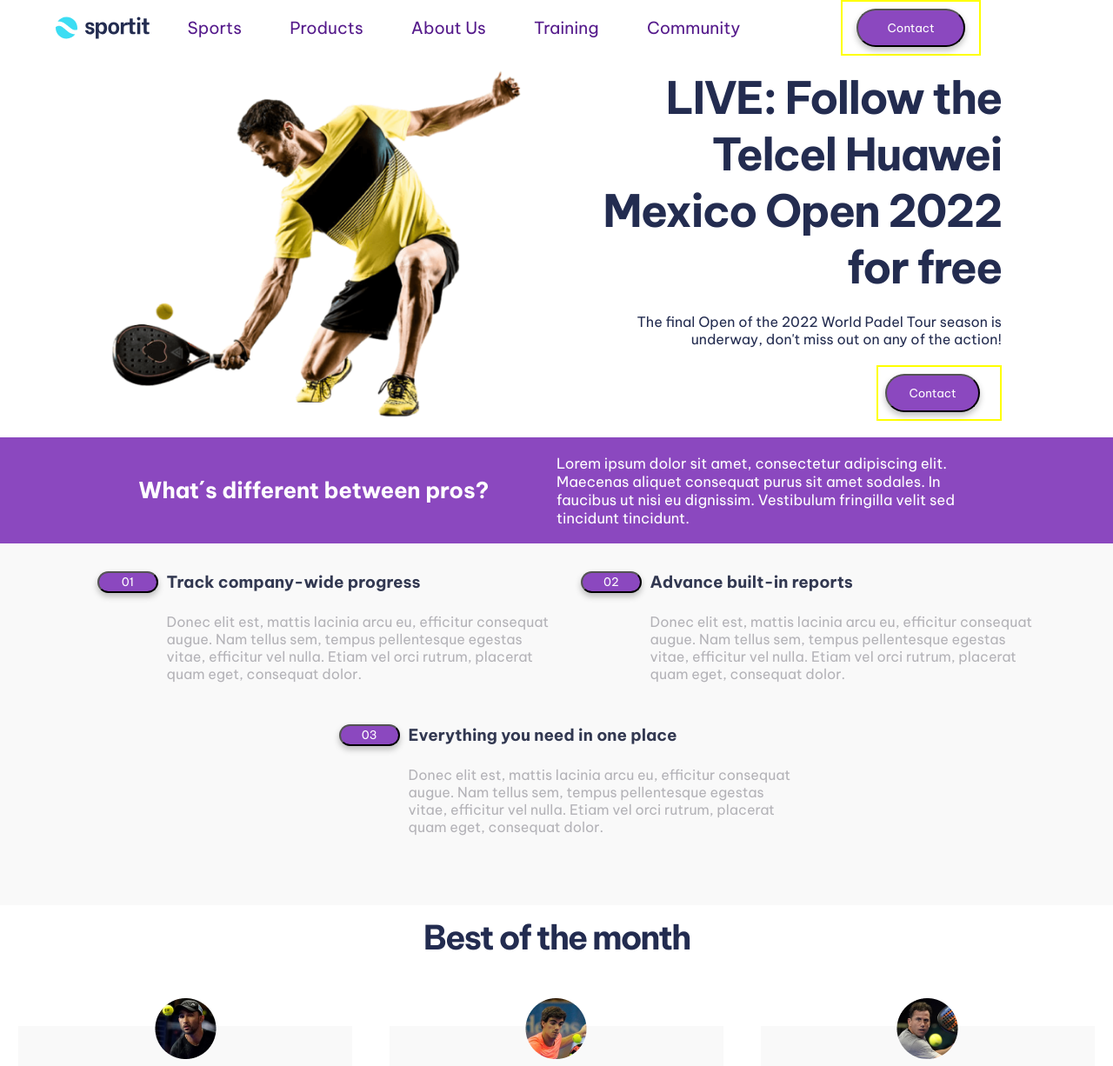
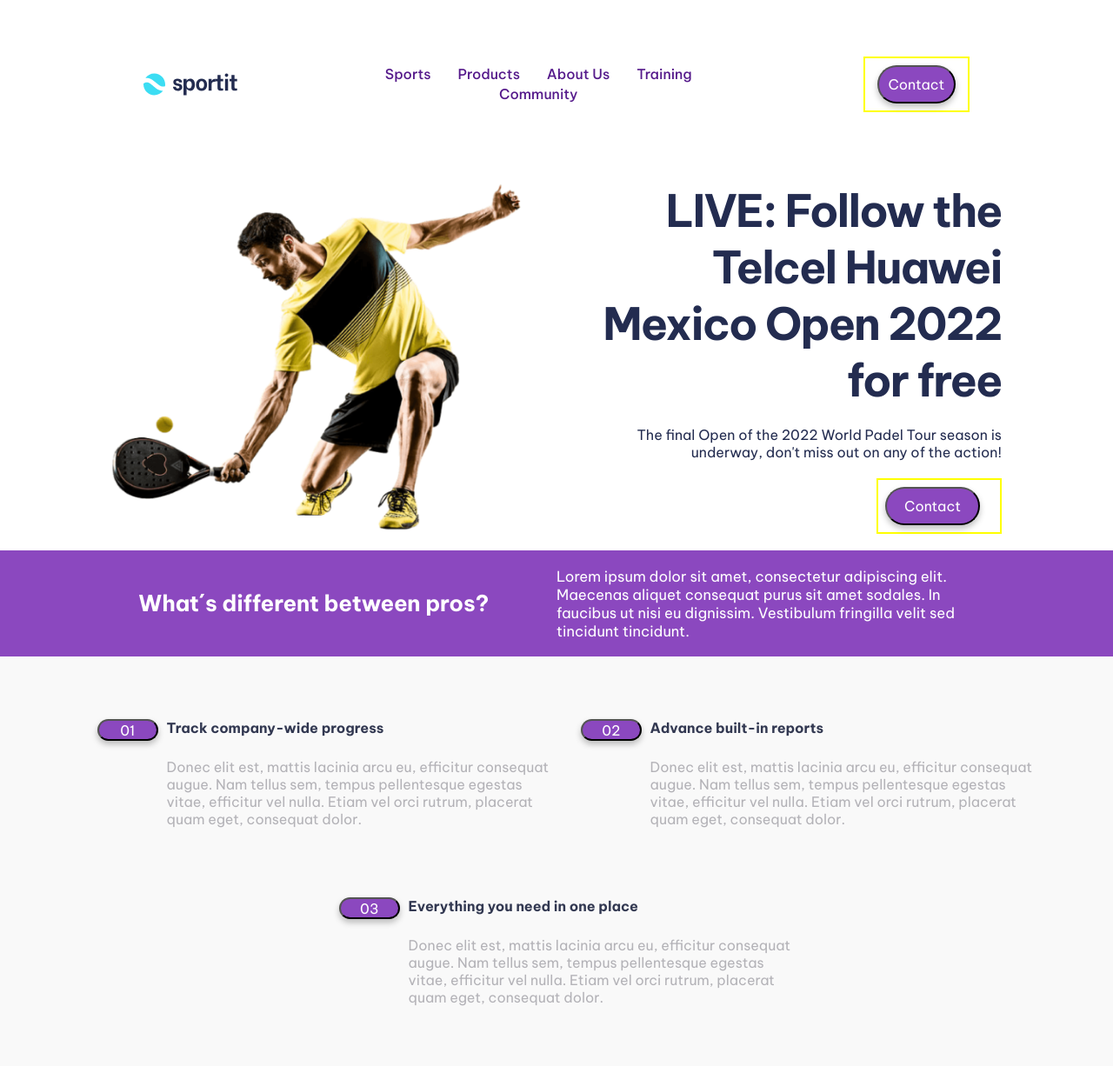
Before and after one commit to lesep28/examen-final-FE1, a plain HTML site: page index.html in a window 1280 px wide. Shown: the top 1226 px of the page at 87% size. Drawn offline with Linux system fonts and the light colour scheme.

Commit message:
version casi final

```diff
--- a/css/styles.css
+++ b/css/styles.css
@@ -3,13 +3,14 @@
     margin: 0;
     padding: 0;
     font-family: 'Be Vietnam Pro', sans-serif;
+    font-size: 16px;
+    font-style: normal;
 }
 
-/* .listaMenu li{
-    list-style: none;https://github.com/lesep28/examen-final-FE1
-    text-decoration: none;
+ul li{
+    list-style: none;
+}
 
-} */
 
 a:link {
     text-decoration: none;
@@ -18,21 +19,19 @@ a:link {
 
 
 body {
-    /* height: 900px; */
     display: flex;
     flex-direction: column;
     height: auto;
     width: auto;
 }
 
-header {
-    margin-bottom: 1.5rem;
-    display: flex;
-    justify-content: space-around;
-    height: auto;
-    margin: auto;
-    width: 90%;
-
+#header {
+    display: inline-flex;
+    text-align: center;
+    align-items: center;
+    width: 100%;
+    padding: 65px 165px;
+    gap: 14%;
 }
 
 
@@ -52,7 +51,6 @@ header> :nth-child(2) {
 
 
 .botones {
-    /* border:5px solid red; */
     border-radius: 1.5rem;
     background: #8B48BF;
     box-shadow: 0px 4px 7px 0px rgba(0, 0, 0, 0.25);
@@ -64,21 +62,18 @@ header> :nth-child(2) {
     align-items: center;
     padding: 0.65rem;
     width: 88%;
-
 }
 
-.listaMenu {
-    display: inline-flex;
+.listaMenu li {
+    display:inline-flex;
+    padding-right: 1.7rem;
     align-items: center;
-    flex-wrap: wrap;
-    font-size: 1.2rem;
-    list-style: none;
-    text-decoration: none;
-    justify-content: space-around;
-    width: 60%;
-    margin-left: 1rem;
+    font-size: 0.8rem;
+    justify-content: center;
     color: #242E52;
-
+    font-style: normal;
+    font-weight: 500;
+    line-height: 176.1%;
 }
 
 .listaMenu a:hover{
@@ -86,30 +81,18 @@ header> :nth-child(2) {
     text-decoration: underline;
 }
 
-.logo {
-    width: 14%;
-}
-
-
-ul li {
-    list-style: none;
-}
-
-
 .firstBox {
     display: flex;
     height: 10%;
     width: 80%;
     padding: 1rem 0;
     margin: auto;
-
 }
 
 .mainImage {
     width: 100%;
     size: cover;
     flex: 1;
-
 }
 
 .mainImage img {
@@ -124,17 +107,13 @@ ul li {
     text-align: right;
     flex: 1;
     padding-left: 8%;
-
 }
-
 
 .firstText p:first-child{
     font-size: 4vw;
     font-weight: bold;
     letter-spacing: -1.75px;
     }
-
-
 
 #btnFirstBox {
     display: inline-block;
@@ -155,11 +134,14 @@ ul li {
     justify-content: space-around;
 }
 
+#barra2 h2{
+    color:#B9B9C1;
+}
+
 h2 {
     font-size: 2vw;
     transition: all 0.01s;
     padding: 1rem;
-    /* border: 2px solid blue; */
     font-weight: bold;
     line-height: 1.1;
     letter-spacing: -0.2px;
@@ -170,12 +152,10 @@ h2 {
     text-align: center;
     width: 100%;
     position: relative;
-    color: #232C50;
-    font-weight: bold;
-    font-size: 3vw;
-    letter-spacing: -2px;
-
-
+    color: #242E53;
+    font-weight: 700;
+    font-size: 39.214px;
+    letter-spacing: -0.392px;
 }
 
 .textoBarra {
@@ -200,27 +180,21 @@ h2 {
     flex-direction: column;
     width: 40%;
     color: #B3B2B7;
-    padding-bottom: 3rem;
+    padding: 2.5rem 0;
 }
 
-/* OJOOOO     REPASAR ocultamos por vista inadecuada */
 .featureSubtitle {
-    /* display: flex;
-    align-items: center;
-    justify-content: center; */
     border-radius: 1.2rem 0 0 1.2rem;
     display: flex;
     justify-content: flex-start;
     position: relative;
     left: -18%;
-
 }
 
 .number {
     border-radius: 1.5rem;
     width: 18%;
     height: 25%;
-
 }
 
 h3 {
@@ -232,11 +206,8 @@ h3 {
 
 .sectionPlayers {
     text-align: center;
-    /* margin: auto; */
     width: 100%;
     height: 30%;
-    /* padding-bottom: 10rem; */
-
 }
 
 .players {
@@ -265,6 +236,9 @@ h4 {
     padding-bottom: 1rem;
 }
 
+.player p{
+    color:#B9B9C1;
+}
 #more {
     display: inline-block;
     margin-bottom: 2rem;
@@ -293,7 +267,6 @@ footer {
 
 .icons {
     width: 25%;
-
 }
 
 .mediaIcons {
@@ -308,16 +281,11 @@ footer {
     width: 45%;
     display: flex;
     justify-content: space-around;
-
-
 }
 
 
 .listaFooter ul {
-    /* border: 3px solid red; */
-
     font-size: 1.6vw;
-
 }
 
 .listaFooter ul li {
@@ -326,17 +294,10 @@ footer {
 
 .listaFooter ul li a {
     color: white;
-    /* font-size: 1rem; */
-    /* font-weight: 400; */
-    /* line-height: normal; */
 }
 
-/* .listaFooter ul li:nth-last-child(-n+3) {
-} */
-
-
 #searchButton {
-     height: 30%;
+    height: 30%;
     width: 5rem;
 }
 
@@ -348,11 +309,7 @@ form {
 input[type="text"] {
     border-radius: 1rem;
     height: 30%;
-
-    /* padding: 1rem; */
-
 }
-
 
 .copyright {
     display: flex;
@@ -361,35 +318,39 @@ input[type="text"] {
     padding-bottom: 2rem;
 }
 
-
+/* ------------------------ */
+/* VISTA MOBILE  intermedia*/
+/* ---------------------- */
 
 @media (min-width: 601px) and (max-width: 800px){
 
-
     .listaMenu {
-        font-size: 1rem;
-        margin-left: 0.4rem;
-
+        display: none;
     }
 
+    .cajaBotones {
+        display: none;
+    }
+
+    header> :nth-child(2) {
+        display: flex;
+        cursor: pointer;
+    }
 
     .footerContent{
         margin: auto;
     }
 
-
     form{
-      flex-direction: column;
-      width: 23%;
-      align-items: center;
-      line-height: 2;
-
+        flex-direction: column;
+        width: 23%;
+        align-items: center;
+        line-height: 2;
     }
 
     #searchButton{
         margin-top: 1rem;
     }
-
 }
 
 /* ------------ */
@@ -409,23 +370,19 @@ input[type="text"] {
     .body {
         height: auto;
         align-items: center;
-
     }
 
     /* Encabezado vista mobile */
-
     header {
         display: flex;
         flex-direction: row;
         width: 100%;
         padding: 2vw 0;
-
     }
 
     header .cajaBotones {
         display: none;
     }
-
 
     header> :nth-child(2) {
         display: flex;
@@ -438,8 +395,6 @@ input[type="text"] {
 
 
     /* Primera sección */
-
-
     .firstText {
         width: 80%;
         text-align: right;
@@ -452,14 +407,11 @@ input[type="text"] {
         display: flex;
         justify-content: center;
         text-align: center;
-
     }
-
 
     h1 {
         font-size: 9vw;
     }
-
 
     .barra{
         background-color: #3CDDF3;
@@ -472,10 +424,8 @@ input[type="text"] {
     }
 
     /* Seccion features */
-
     .features {
         padding: 1rem;
-
     }
 
     .feature {
@@ -487,7 +437,6 @@ input[type="text"] {
         background-color: #8B48BF4D;
         flex-direction: row;
         position: static;
-
     }
 
     .featureSubtitle h3{
@@ -496,24 +445,19 @@ input[type="text"] {
         justify-content: center;
     }
 
-
     .number {
         border-radius: 50px;
     }
-
-
 
     /* Seccion de jugadores */
     .players> :nth-child(1),
     .players> :nth-child(3) {
         display: none;
-
     }
 
     .player {
         width: 80%;
     }
-
 
     #barra2 h2 {
         text-align: center;
@@ -521,7 +465,6 @@ input[type="text"] {
     }
 
     /* Pie de página */
-
     .footer{
         width: 100%;
     }
@@ -534,7 +477,6 @@ input[type="text"] {
         align-content: center;
         justify-content: space-evenly;
         width: 100%;
-
     }
 
     form {
@@ -563,7 +505,6 @@ input[type="text"] {
         width: 85%;
         flex-direction: row;
         padding: 3.5vw 0;
-
     }
 
     .list li{
--- a/index.html
+++ b/index.html
@@ -19,10 +19,12 @@
 
 <body>
 
-  <header>
-    <img src="img/logo.svg" alt="logo">
+  <header id="header">
+
+    <img src="img/logo.svg" alt="logo" class="logo">
     <img src="img/icon-hamburger.svg" alt="Menú">
 
+    <nav>
         <ul class="listaMenu">
           <li><a href="">Sports</a></li>
           <li><a href="">Products</a></li>
@@ -30,10 +32,14 @@
           <li><a href="">Training</a></li>
           <li><a href="">Community</a></li>
         </ul>
+    </nav>
+
+
 
     <div class="cajaBotones ">
       <button class="botones">Contact</button>
     </div>
+
 
   </header>
 
```
Lines whose indentation alone changed are shown as unchanged.
